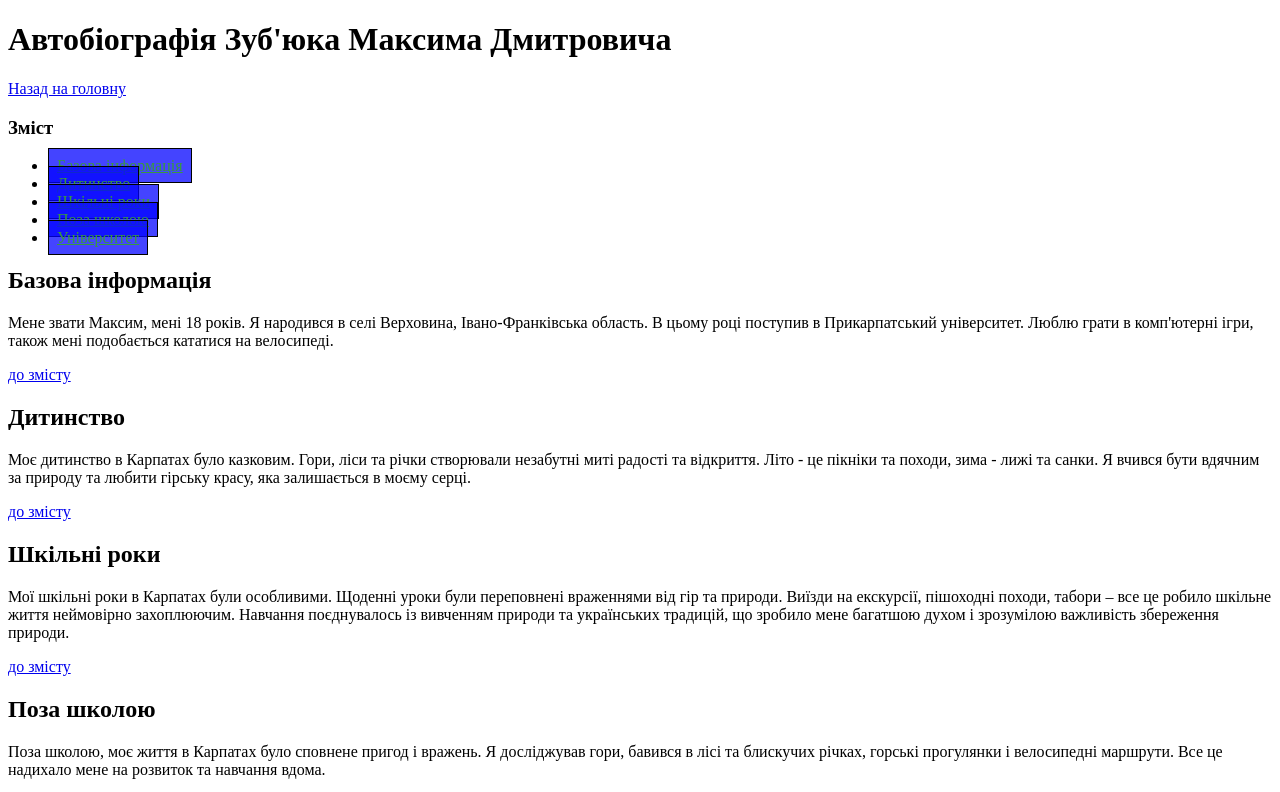
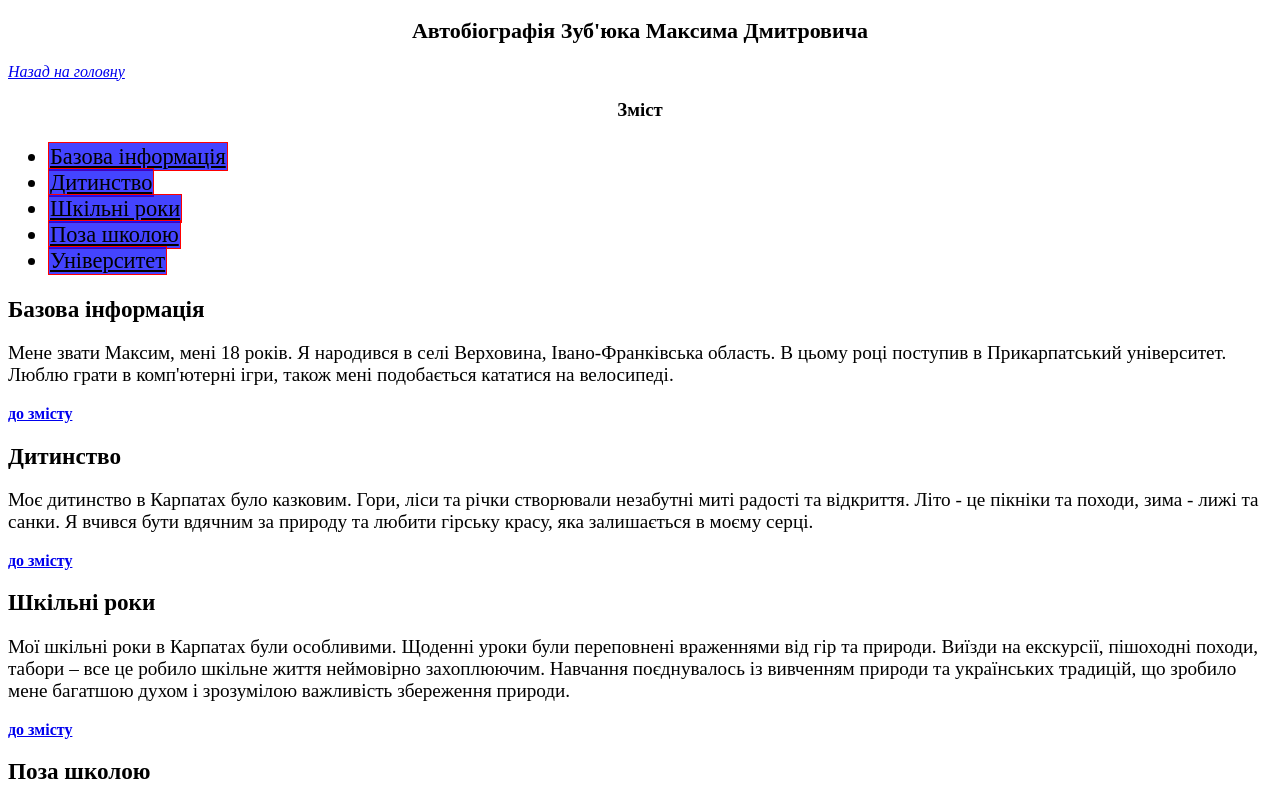
Before and after one commit to mak-zub/practice, a plain HTML site: page практична 4/biography.html in a window 1280 px wide. Shown: the top 792 px of the page. Drawn offline with Linux system fonts and the light colour scheme.

Commit message:
Update biography.html

```diff
--- a/практична 4/biography.html
+++ b/практична 4/biography.html
@@ -5,9 +5,9 @@
     <title>Автобіографія Зуб'юка Максима Дмитровича</title>
     <style>
         .button {
-            color: rgb(56, 153, 64);
-            border: 1px solid rgb(0, 0, 0);
-            padding: 8px;
+            color: rgb(0, 0, 0);
+            border: 1px solid rgb(255, 0, 0);
+            padding: 1px;
             text-align: left;
             background-color: rgba(0, 0, 255, 0.732);
             width: 17%;
@@ -20,11 +20,46 @@
         .button:active {
             background-color: yellow;
         }
+
+        h3 {
+            text-align: center;
+        }
+
+        h1 {
+            text-align: center;
+            font-size: 22px;
+        }
+
+        p {
+            font-size: 120%;
+        }
+
+        ul {
+            font-size: 140%;
+        }
+
+        h2 {
+            font-size: 145%;
+        }
+
+        a[href="#contents"] {
+            font-weight: bold;
+        }
+
+        a[href="index.html"] {
+            font-style: italic;
+        }
+
+        a[href="#content"] {
+            text-transform: uppercase;
+        }
     </style>
 </head>
 <body>
+    <article id="content">
         <h1>Автобіографія Зуб'юка Максима Дмитровича</h1>
         <a href="index.html">Назад на головну</a>
+        <article id="contents">
             <h3>Зміст</h3>
             <ul>
                 <li><a href="#basic_info" class="button">Базова інформація</a></li>
@@ -33,6 +68,7 @@
                 <li><a href="#extracurricular" class="button">Поза школою</a></li>
                 <li><a href="#university" class="button">Університет</a></li>
             </ul>
+        </article>
 
         <article id="basic_info">
             <h2>Базова інформація</h2>
@@ -40,7 +76,7 @@
                 В цьому році поступив в Прикарпатський університет.
                 Люблю грати в комп'ютерні ігри, також мені подобається кататися на велосипеді.</p>
             <a href="#contents">до змісту</a>
-    </article>
+
 
         <article id="childhood">
             <h2>Дитинство</h2>
@@ -48,7 +84,7 @@
                 Літо - це пікніки та походи, зима - лижі та санки. Я вчився бути вдячним за природу та любити гірську красу,
                 яка залишається в моєму серці.</p>
             <a href="#contents">до змісту</a>
-    </article>
+
 
         <article id="school_years">
             <h2>Шкільні роки</h2>
@@ -57,7 +93,7 @@
                 – все це робило шкільне життя неймовірно захоплюючим. Навчання поєднувалось із вивченням природи та українських традицій,
                 що зробило мене багатшою духом і зрозумілою важливість збереження природи.</p>
             <a href="#contents">до змісту</a>
-    </article>
+
 
         <article id="extracurricular">
             <h2>Поза школою</h2>
@@ -65,7 +101,7 @@
                 Я досліджував гори, бавився в лісі та блискучих річках, горські прогулянки і велосипедні маршрути.
                 Все це надихало мене на розвиток та навчання вдома.</p>
             <a href="#contents">до змісту</a>
-    </article>
+
 
         <article id="university">
             <h2>Університет</h2>
@@ -73,9 +109,10 @@
                 Вивчаю базові предмети в своїй галузі, знайомлюся з цікавими викладачами та спільнотою співстудентів.
                 Нові знання, проекти та виклики чекають мене щодня, і я з нетерпінням дивлюся вперед на цю навчальну подорож.</p>
             <a href="#contents">до змісту</a>
-    </article>
+
 
         <hr>
-    <a href="#contents">Уверх</a>
+        <a href="#content">Уверх</a>
+    </article>
 </body>
 </html>
```
Lines whose indentation alone changed are shown as unchanged.
